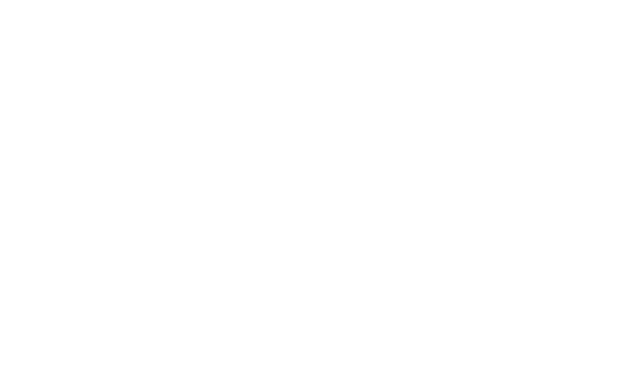
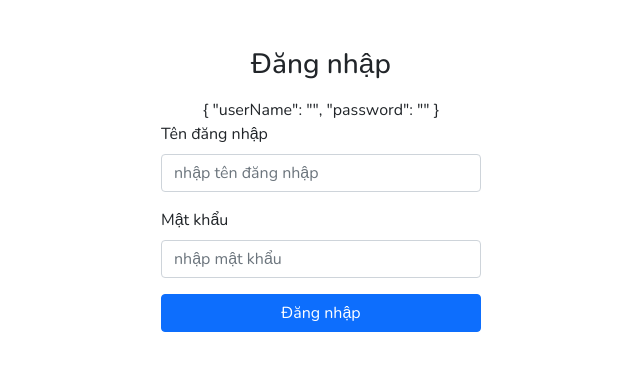
Before and after one commit to khangle23078/employee-mangager-FE, an Angular app: page /login in a window 1280 px wide. Before the commit this address led to /. Shown: the top 370 px of the page, without its empty margins (319-959 px from the left). Built offline with nearby package versions, Linux system fonts and the light colour scheme.

Commit message:
create login page

```diff
--- a/src/app/app-routing.module.ts
+++ b/src/app/app-routing.module.ts
@@ -4,6 +4,7 @@
 import { DepartmentListComponent } from './components/department/department-list/department-list.component';
 import { EmployeeListComponent } from './components/employee/employee-list/employee-list.component';
 import { HomeComponent } from './pages/home/home.component';
+import { LoginComponent } from './pages/login/login.component';
 
 const routes: Routes = [
   {
@@ -21,7 +22,10 @@
       },
     ]
   },
-
+  {
+    path: 'login',
+    component: LoginComponent
+  }
 ];
 
 @NgModule({
--- a/src/app/app.module.ts
+++ b/src/app/app.module.ts
@@ -13,6 +13,7 @@
 import { DepartmentEditComponent } from './components/department/department-edit/department-edit.component';
 import { DepartmentDeleteComponent } from './components/department/department-delete/department-delete.component';
 import { EmployeeDeleteComponent } from './components/employee/employee-delete/employee-delete.component';
+import { LoginComponent } from './pages/login/login.component';
 @NgModule({
   declarations: [
     AppComponent,
@@ -24,6 +25,7 @@
     DepartmentEditComponent,
     DepartmentDeleteComponent,
     EmployeeDeleteComponent,
+    LoginComponent,
   ],
   imports: [
     BrowserModule,
--- /dev/null
+++ b/src/app/models/admin.ts
@@ -0,0 +1,4 @@
+export interface admin {
+   userName: string,
+   password: string,
+}
--- a/src/app/pages/home/home.component.html
+++ b/src/app/pages/home/home.component.html
@@ -13,25 +13,41 @@
       </div>
     </a>
     <li class="sidebar-item sidebar-divider">
-      <a class="sidebar-link" routerLink="">
+      <a
+        class="sidebar-link"
+        routerLink="dashboard"
+        routerLinkActive="bg-primary text-white rounded p-2"
+      >
         <i class="fas fa-fw fa-tachometer-alt"></i>
         <span>Dashboard</span>
       </a>
     </li>
     <li class="sidebar-item">
-      <a class="sidebar-link" routerLink="department">
+      <a
+        class="sidebar-link"
+        routerLink="department"
+        routerLinkActive="bg-primary text-white rounded p-2"
+      >
         <i class="fa-solid fa-building"></i>
         <span>Phòng ban</span>
       </a>
     </li>
     <li class="sidebar-item">
-      <a class="sidebar-link" routerLink="employee">
+      <a
+        class="sidebar-link"
+        routerLink="employee"
+        routerLinkActive="bg-primary text-white rounded p-2"
+      >
         <i class="fas fa-fw fa-tachometer-alt"></i>
         <span>Nhân viên</span>
       </a>
     </li>
     <li class="sidebar-item">
-      <a class="sidebar-link" routerLink="history">
+      <a
+        class="sidebar-link"
+        routerLink="history"
+        routerLinkActive="bg-primary text-white rounded p-2"
+      >
         <i class="fa-solid fa-pen-to-square"></i>
         <span>Lịch sử hoạt động</span>
       </a>
--- /dev/null
+++ b/src/app/pages/login/login.component.html
@@ -0,0 +1,29 @@
+<div class="d-flex justify-content-center align-items-center mt-5 flex-column">
+  <h3 class="mb-3">Đăng nhập</h3>
+  {{ admin | json }}
+  <form #loginForm="ngForm" class="w-25" (submit)="onSubmit()">
+    <div class="mb-3">
+      <label for="userName" class="form-label">Tên đăng nhập</label>
+      <input
+        type="text"
+        placeholder="nhập tên đăng nhập"
+        class="form-control"
+        name="userName"
+        [(ngModel)]="admin.userName"
+        #userName="ngModel"
+      />
+    </div>
+    <div class="mb-3">
+      <label for="userName" class="form-label">Mật khẩu</label>
+      <input
+        type="password"
+        placeholder="nhập mật khẩu"
+        class="form-control"
+        name="password"
+        [(ngModel)]="admin.password"
+        #password="ngModel"
+      />
+    </div>
+    <button class="w-100 btn btn-primary">Đăng nhập</button>
+  </form>
+</div>
--- /dev/null
+++ b/src/app/pages/login/login.component.ts
@@ -0,0 +1,26 @@
+import { Component, OnInit } from '@angular/core';
+import { Router } from '@angular/router';
+import { admin } from 'src/app/models/admin';
+
+@Component({
+  selector: 'app-login',
+  templateUrl: './login.component.html',
+  styleUrls: ['./login.component.scss']
+})
+export class LoginComponent implements OnInit {
+  admin: admin = {
+    userName: '',
+    password: ''
+  }
+
+  onSubmit() {
+    this.router.navigateByUrl('/department');
+  }
+
+
+  constructor(private router: Router) { }
+
+  ngOnInit(): void {
+  }
+
+}
```
Also changed, not shown: src/app/pages/login/login.component.scss (added).
